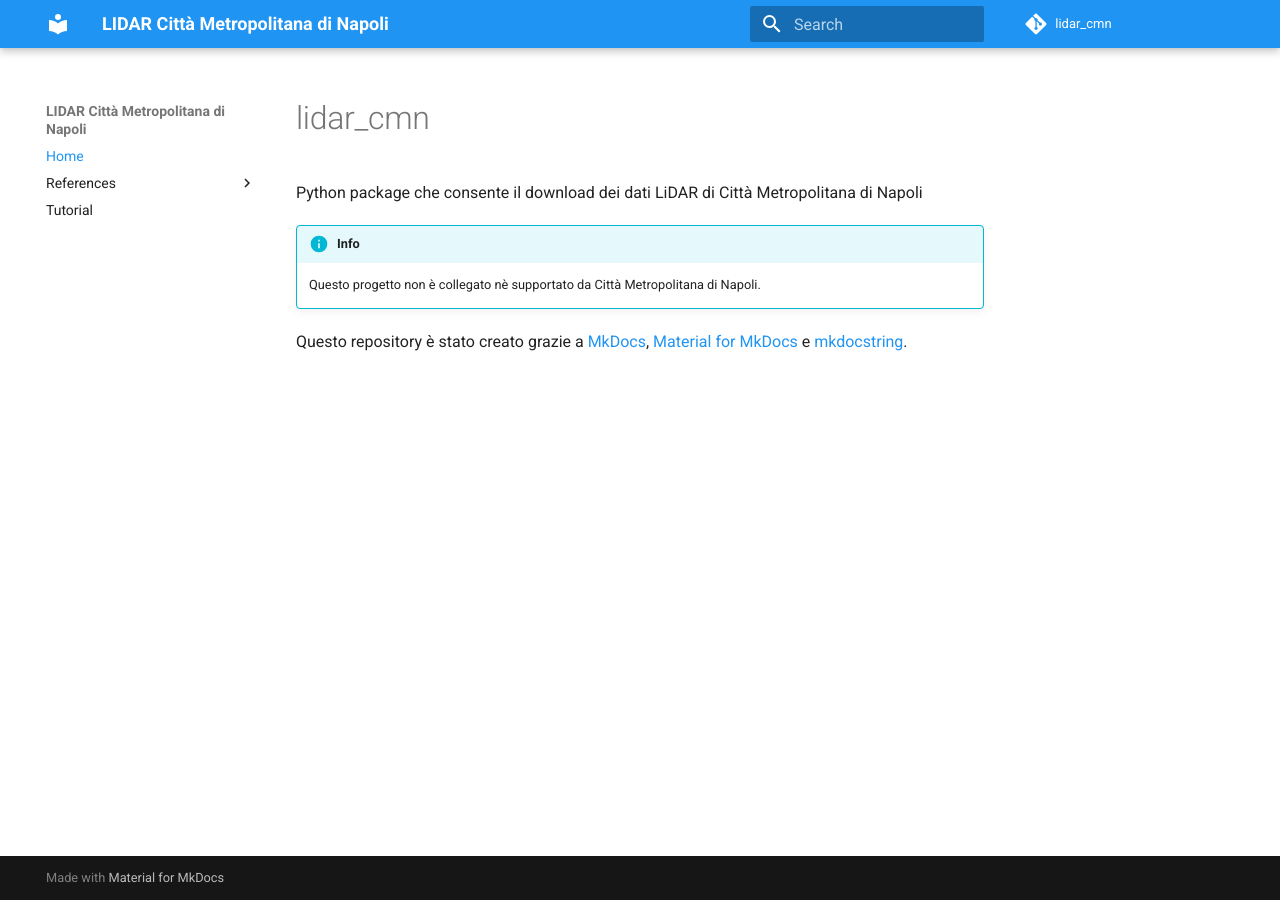
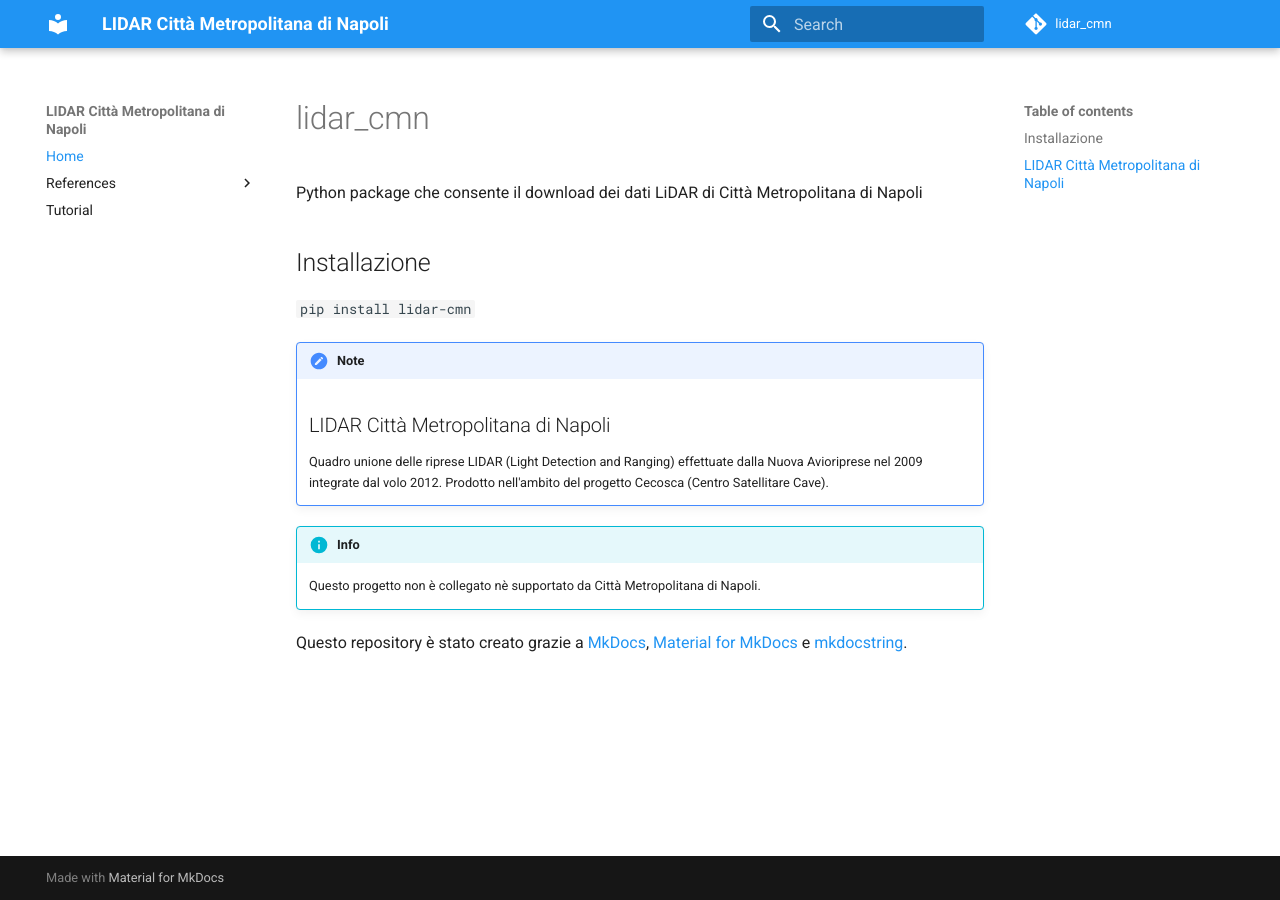
Before and after one commit to MaxDragonheart/lidar_cmn, an MkDocs documentation site: the page built from docs/index.md, in a window 1280 px wide. Built offline with MkDocs 1.6.1 and Material for MkDocs 9.7.7, drawn with Linux system fonts in a browser that asks for light colours; comment, search, counter and statistics services are not loaded.

Commit message:
Update documentation

```diff
--- a/docs/index.md
+++ b/docs/index.md
@@ -1,5 +1,15 @@
 # lidar_cmn
 Python package che consente il download dei dati LiDAR di Città Metropolitana di Napoli
+
+## Installazione
+
+`pip install lidar-cmn`
+
+!!! NOTE
+
+    ## LIDAR Città Metropolitana di Napoli
+    Quadro unione delle riprese LIDAR (Light Detection and Ranging) effettuate dalla Nuova Avioriprese nel 2009 integrate dal volo 2012. Prodotto nell'ambito del progetto Cecosca (Centro Satellitare Cave).
+
 
 !!! INFO
 
--- a/mkdocs.yml
+++ b/mkdocs.yml
@@ -31,10 +31,10 @@ plugins:
         handlers:
           python:
             paths: [.lidar_cmn]
-            options:
-              show_root_heading: false
-              show_root_toc_entry: false
-              docstring_style: google
-              docstring_section_style: spacy
-              annotations_path: brief
-              show_source: false
+#            options:
+#              show_root_heading: false
+#              show_root_toc_entry: false
+#              docstring_style: google
+#              docstring_section_style: spacy
+#              annotations_path: brief
+#              show_source: false
--- a/pyproject.toml
+++ b/pyproject.toml
@@ -25,7 +25,7 @@ matplotlib = "^3.7.1"
 mkdocs = "^1.4.2"
 mkdocs-material = "^9.1.6"
 pygments = "^2.15.1"
-mkdocstrings-python = "^0.9.0"
+mkdocstrings-python = "^1.7.3"
 
 [build-system]
 requires = ["poetry-core"]
```
